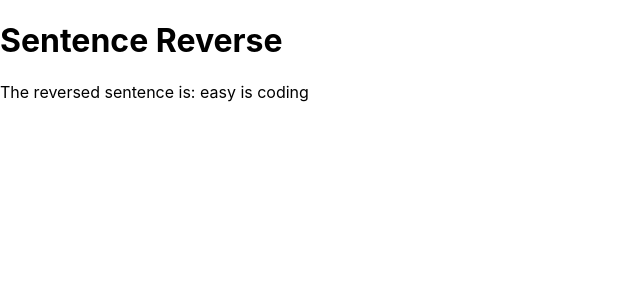
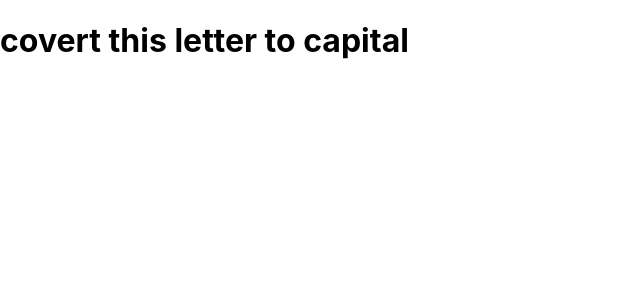
Before and after one commit to aniket2727/React-Interview, a React (Create React App) app in the folder app/: page / in a window 1280 px wide. Shown: the top 300 px of the page, without its empty margins (0-640 px from the left). Built offline with nearby package versions, Linux system fonts and the light colour scheme; no server answers.

Commit message:
add code

```diff
--- a/app/src/App.js
+++ b/app/src/App.js
@@ -202,10 +202,11 @@ import LargestNumbercomponets from "./Code43";
 import LargetssentenceComponets from "./Code44";
 import ReveseCompoents from "./Code45";
 import ReverseSentence from "./Code46";
+import ConvertCapital from "./Code47";
 function App() {
   return (
     <div className="">
-       <ReverseSentence/>
+       <ConvertCapital/>
     </div>
   );
 }
--- a/app/src/Code46.js
+++ b/app/src/Code46.js
@@ -20,10 +20,8 @@ const ReverseSentence = () => {
       }
       return arr;
     };
-
     const result = functionA();
     console.log("Reversed sentence:", result.join(' '));
-
     return (
       <div>
         <h1>Sentence Reverse</h1>
--- /dev/null
+++ b/app/src/Code47.js
@@ -0,0 +1,30 @@
+
+
+
+// code is written aniket kadam
+// convert first  letter Capital
+
+const ConvertCapital=()=>{
+
+    const handlecapital=()=>{
+        const a="aniket kadam is great coder"
+        const arr=a.split(' ');
+
+        const capitalLetter=arr.map((item)=>{
+            return item.charAt(0).toUpperCase() + item.slice(1)
+        })
+
+        return capitalLetter.join(' ');
+    }
+
+    const result=handlecapital();
+    console.log("the result ",result)
+    return(
+        <div>
+          <h1> covert this letter to capital</h1>
+        </div>
+    )
+}
+
+
+export default ConvertCapital;
```
